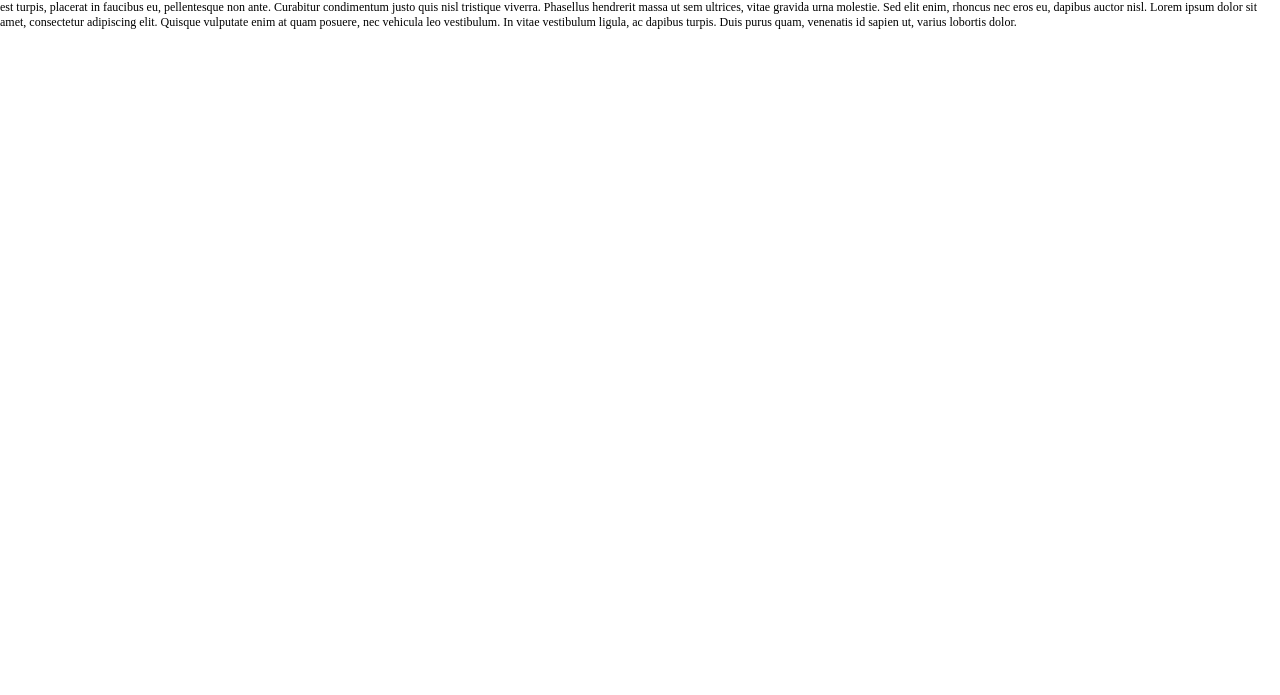
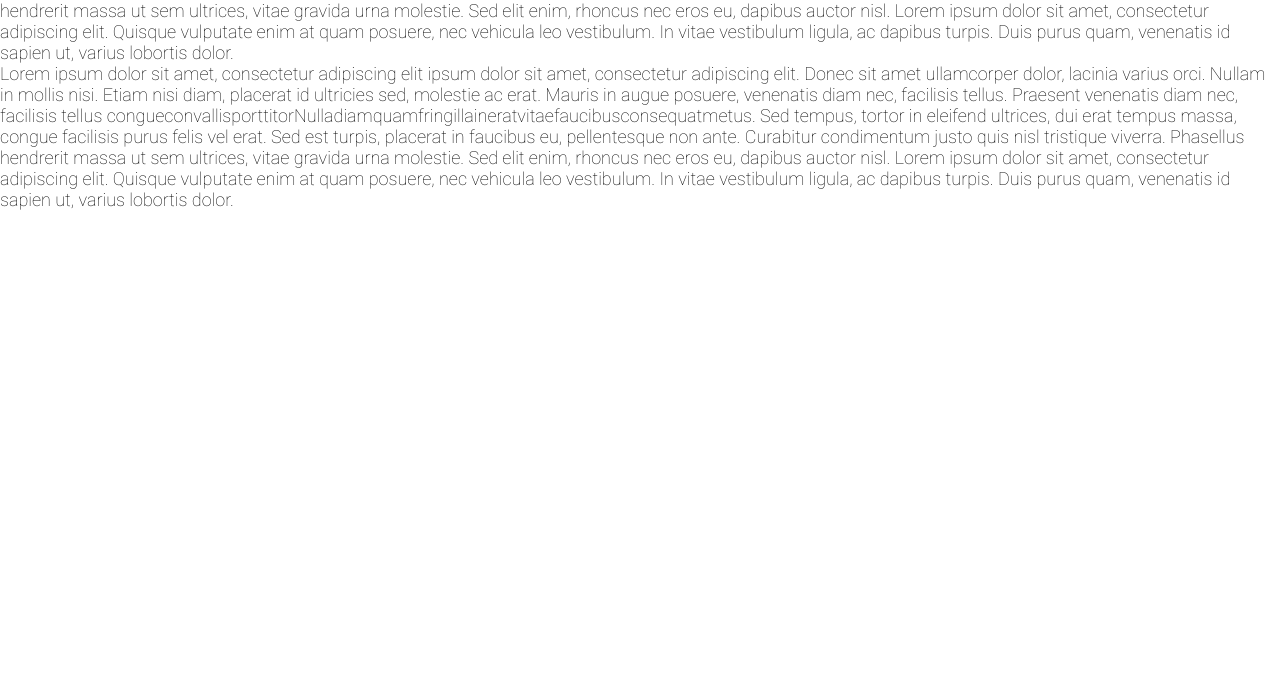
Before and after one commit to Thieumsc/css_exercice1, a plain HTML site: page index.html in a window 1280 px wide. Shown: the part 105-800 px from the top of the page. Drawn offline with Linux system fonts and the light colour scheme.

Commit message:
insert font (#3)

```diff
--- a/font.css
+++ b/font.css
@@ -1,35 +1,35 @@
 @font-face {
     font-weight: 100;
-    font-family: Heroes;
-    src: url(./Roboto/Roboto-Thin.ttf) format(truetype), local('Arial'), local('Helvetica Neue'), local('ubuntu'), local('sans-cherif');
+    font-family: 'Heroes';
+    src: url('./Roboto/Roboto-Thin.ttf') format('truetype'), local('Arial'), local('Helvetica Neue'), local('ubuntu'), local('sans-cherif');
 }
 
 @font-face {
     font-weight: 300;
-    font-family: Heroes;
-    src: url(./Roboto/Roboto-Light.ttf) format(truetype), local('Arial'), local('Helvetica Neue'), local('ubuntu'), local('sans-cherif');
+    font-family: 'Heroes';
+    src: url('./Roboto/Roboto-Light.ttf') format('truetype'), local('Arial'), local('Helvetica Neue'), local('ubuntu'), local('sans-cherif');
 }
 
 @font-face {
     font-weight: 400;
-    font-family: Heroes;
-    src: url(./Roboto/Roboto-Regular.ttf) format(truetype), local('Arial'), local('Helvetica Neue'), local('ubuntu'), local('sans-cherif');
+    font-family: 'Heroes';
+    src: url('./Roboto/Roboto-Regular.ttf') format('truetype'), local('Arial'), local('Helvetica Neue'), local('ubuntu'), local('sans-cherif');
 }
 
 @font-face {
     font-weight: 500;
-    font-family: Heroes;
-    src: url(./Roboto/Roboto-Medium.ttf) format(truetype), local('Arial'), local('Helvetica Neue'), local('ubuntu'), local('sans-cherif');
+    font-family: 'Heroes';
+    src: url('./Roboto/Roboto-Medium.ttf') format('truetype'), local('Arial'), local('Helvetica Neue'), local('ubuntu'), local('sans-cherif');
 }
 
 @font-face {
     font-weight: 700;
-    font-family: Heroes;
-    src: url(./Roboto/Roboto-Bold.ttf) format(truetype), local('Arial'), local('Helvetica Neue'), local('ubuntu'), local('sans-cherif');
+    font-family: 'Heroes';
+    src: url('./Roboto/Roboto-Bold.ttf') format('truetype'), local('Arial'), local('Helvetica Neue'), local('ubuntu'), local('sans-cherif');
 }
 
 @font-face {
     font-weight: 900;
-    font-family: Heroes;
-    src: url(./Roboto/Roboto-Black.ttf) format(truetype), local('Arial'), local('Helvetica Neue'), local('ubuntu'), local('sans-cherif');
+    font-family: 'Heroes';
+    src: url('./Roboto/Roboto-Black.ttf') format('truetype'), local('Arial'), local('Helvetica Neue'), local('ubuntu'), local('sans-cherif');
 }
--- /dev/null
+++ b/heroes.css
@@ -0,0 +1,5 @@
+html, body {
+    font-family: 'Heroes';
+    font-weight: 100;
+    font-size: 18px;
+}
--- a/main.css
+++ b/main.css
@@ -1,2 +1,3 @@
-@import url(./reset.css);
-@import url(./font.css);
+@import url('./reset.css');
+@import url('./font.css');
+@import url('./heroes.css');
--- a/reset.css
+++ b/reset.css
@@ -1,6 +1,5 @@
 h1, h2 {
-
-    font-weight: normal;
+    font-weight: inherit;
     font-size: inherit;
 }
 
@@ -14,10 +13,6 @@ html, body {
     min-height: 100%;
 }
 
-body {
-    font-size: 12px;
-}
-
 * {
     margin: 0;
     padding: 0;
```
